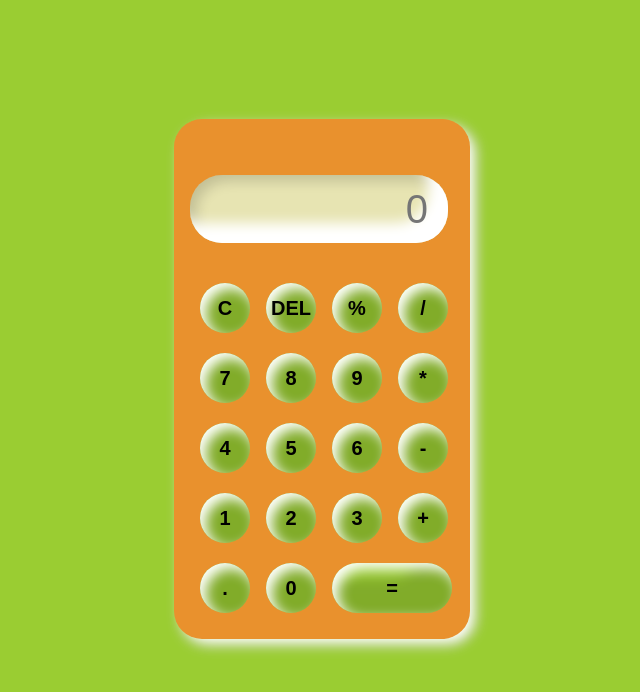
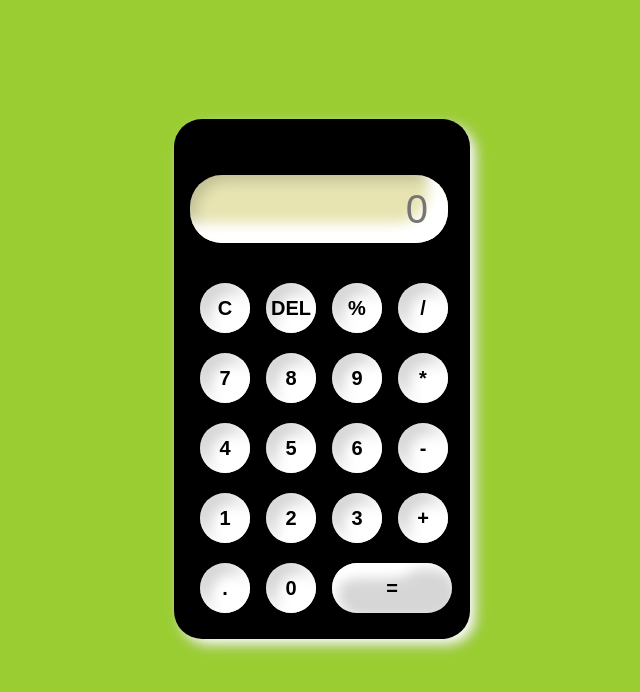
Before and after one commit to yadavhimu/Calculator, a plain HTML site: page index.html in a window 1280 px wide. Shown: the part 78-770 px from the top of the page, without its empty margins (318-958 px from the left). Drawn offline with Linux system fonts and the light colour scheme.

Commit message:
Updating some color

```diff
--- a/style.css
+++ b/style.css
@@ -4,7 +4,8 @@
     box-sizing: border-box;
     outline:none;
     font-family: sans-serif;
-    background-color: rgb(233, 145, 45);
+    /* background-color: rgb(233, 145, 45); */
+    background-color: black;
 }
 
 h1{
@@ -45,7 +46,7 @@ input{
 }
 
 button{
-    box-shadow:  inset 6px 6px 13px #fff, inset -35px -35px 13px rgba(0,0,0,.16);
+    box-shadow:  inset -6px -6px 13px #fff, inset 10px 10px 13px rgba(0,0,0,.16);
     border:none;
     border-radius: 50%;
     width:50px;
@@ -53,12 +54,14 @@ button{
     margin:10px;
     font-weight:bold;
     font-size:20px;
-    background-color:yellowgreen;
+
+    background-color: white;
 
 }
 .equal{
     width:120px;
     border-radius:42px;
     box-shadow: inset 6px 6px 13px #fff, inset -35px -35px 13px rgba(0,0,0,.16);
-    background-color:yellowgreen;
+
+    background-color: white;
 }
```
Also changed, not shown: index.html (+1 -0 lines).
